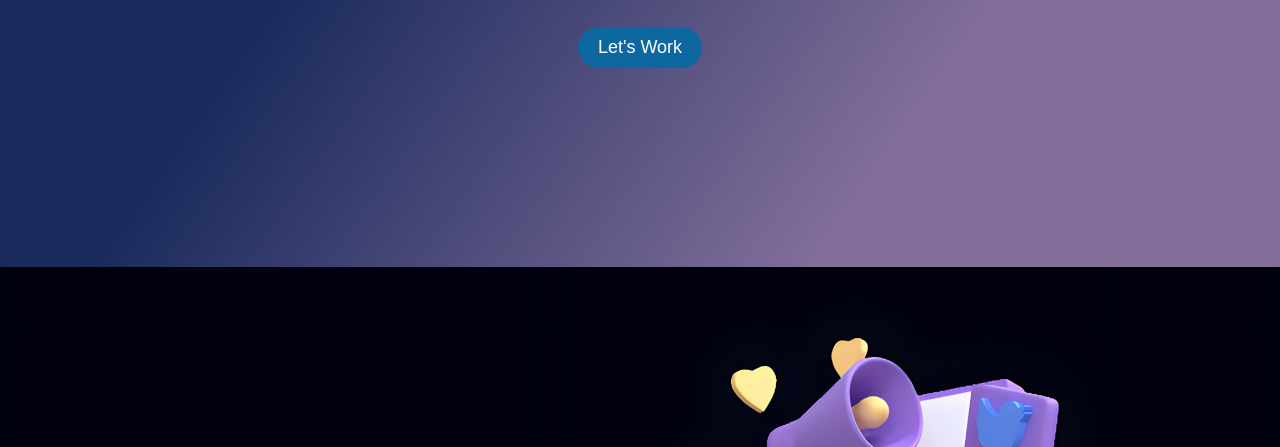
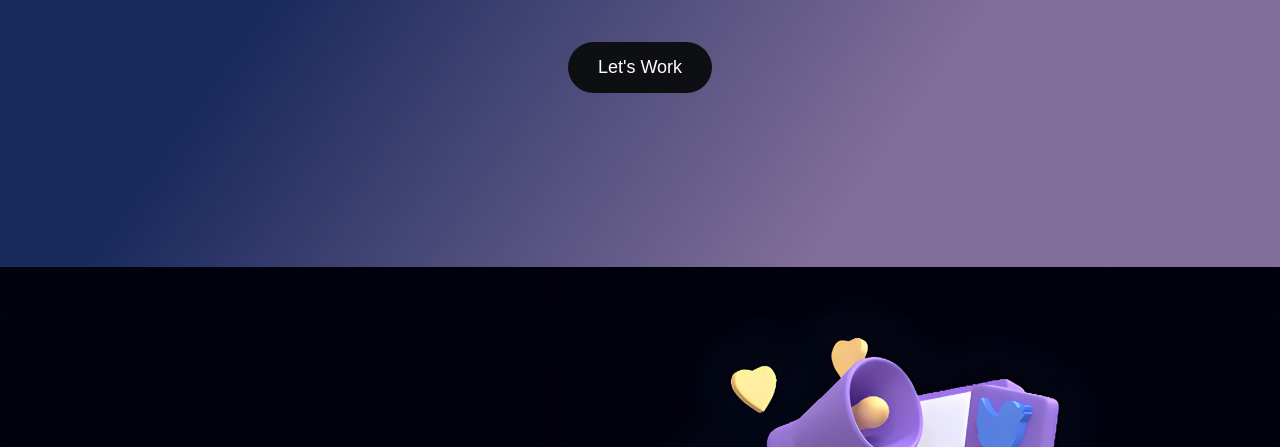
Before and after one commit to ahmedtarek111221/ConnectXplore, a plain HTML site: page index.html in a window 1280 px wide. Shown: the part 353-800 px from the top of the page. Drawn offline with Linux system fonts and the light colour scheme.

Commit message:
Update style.css

```diff
--- a/style.css
+++ b/style.css
@@ -83,13 +83,14 @@ body {
 /* Call to action button */
 .cta-button {
   display: inline-block;
-  padding: 10px 20px;
-  background-color: #0e68a0;
+  padding: 15px 30px;
+  background-color: #0E0F12;
   color: #fff;
   border: none;
   border-radius: 50px;
   text-decoration: none;
   font-size: 18px;
+  margin-top: 15px;
 }
 
 /* Responsive Design */
```
